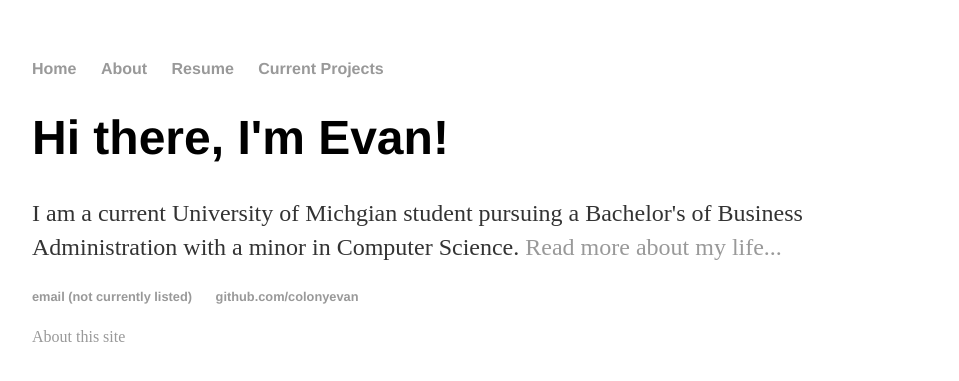
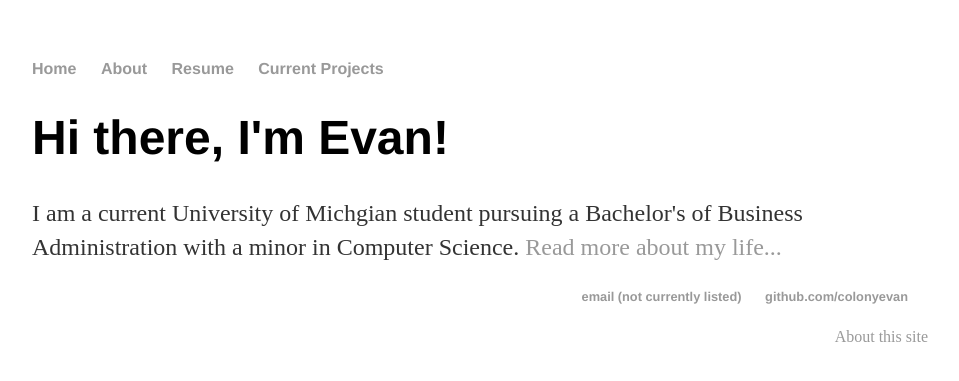
Before and after one commit to colonyevan/colonyevan.github.io, a Jekyll site: the page built from index.html, in a window 1280 px wide. Shown: the top 381 px of the page, without its empty margins (160-1119 px from the left). Built offline with Jekyll 4.4.1, drawn with Linux system fonts in a browser that asks for light colours.

Commit message:
fixed css syntax

```diff
--- a/css/main.css
+++ b/css/main.css
@@ -43,7 +43,8 @@ footer {
 }
 
 footer {
-    display: inline
+    display: inline;
+    text-align: right;
 }
 
 ul.posts {
```
